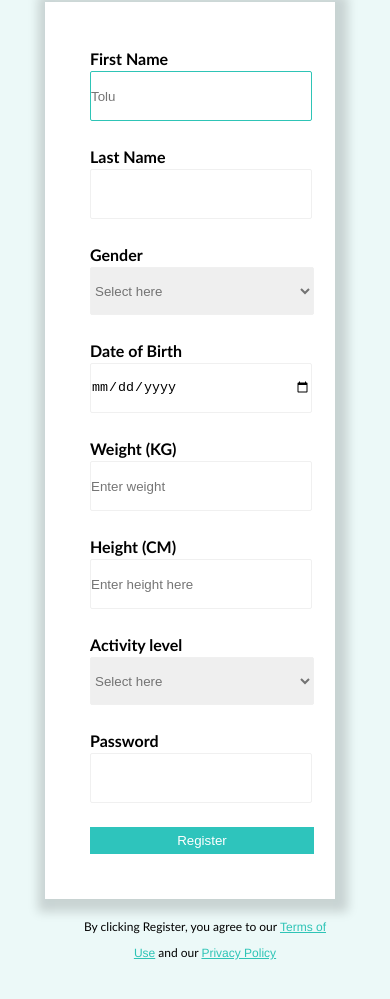
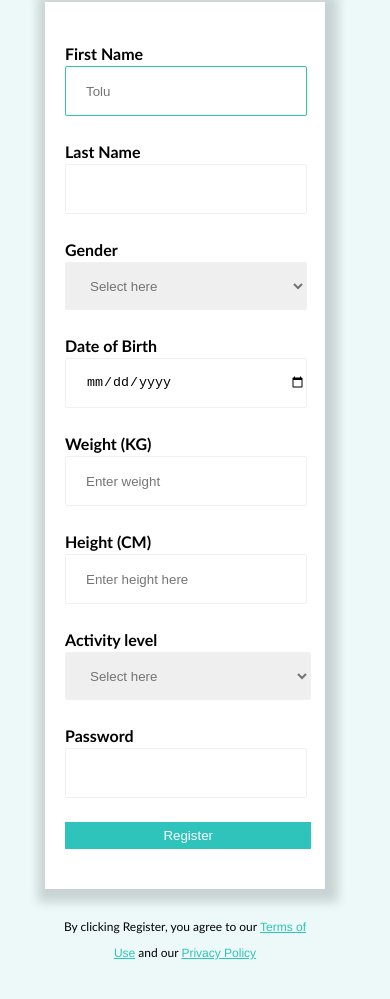
Before and after one commit to azlink2952/Alaba_Soneye_Assignment2, a plain HTML site: page index.html in a window 390 px wide. Shown: the part 243-1242 px from the top of the page. Drawn offline with Linux system fonts and the light colour scheme.

Commit message:
initial commit

```diff
--- a/index.html
+++ b/index.html
@@ -135,7 +135,7 @@
         </div>
         <div class="clan3">
             <form action="submit">
-                <div>
+                <div class="align">
                     <label for="fname"><b>First Name</b></label> <br>
                     <input class="first_name " type="text" name="first_name" id="" placeholder="Tolu"> <br> <br>
                     <label for="lname"><b>Last Name</b></label> <br>
--- a/style.css
+++ b/style.css
@@ -74,15 +74,23 @@ button{
 }
 .password {
     width: 98%;
+    padding-left: 20px;
 }
 .select {
     width: 100%;
+    padding-left: 20px;
+
 }
 .gender {
     width: 100%;
+    padding-left: 20px;
 }
 .date {
     width: 98%;
+    padding-left: 20px;
+}
+.first_name, .box {
+padding-left: 20px;
 }
 .hero1 {
     padding: 50px;
@@ -247,7 +255,7 @@ input[type="date"]:in-range::-webkit-datetime-edit-text{ color:transparent;} */
     }
     form{
         box-shadow: 3px 3px 10px 10px #00000027 ;
-        padding: 45px;
+        padding: 40px;
         margin: 45px;
         line-height: 150%;
         background-color: #ffffff;
@@ -261,19 +269,22 @@ input[type="date"]:in-range::-webkit-datetime-edit-text{ color:transparent;} */
         padding: 30px;
     }
     .gender {
-        width: 112%;
+        width: 110%;
+        padding-left: 20px;
     }
     .select {
         width: 112%;
+        padding-left: 20px;
     }
     .password {
-        width: 110%;
+        width: 100%;
+        padding-left: 20px;
     }
     button {
         width: 112%;
     }
     .date, .box, .first_name {
-        width: 110%;
+        width: 100%;
     }
     .labelll {
         height: 10px;
@@ -294,9 +305,9 @@ input[type="date"]:in-range::-webkit-datetime-edit-text{ color:transparent;} */
         position: relative;
         text-wrap: wrap;
         text-align: center;
-        top: -110px;
+        top: -80px;
         width: 250px;
-        padding: 80px;
+        padding: 60px;
 
     }
     .labelll .text-wrapper {
@@ -307,6 +318,10 @@ input[type="date"]:in-range::-webkit-datetime-edit-text{ color:transparent;} */
         font-family: "Sofia Pro-Medium", Helvetica;
         font-weight: 500;
         text-decoration: underline;
+    }
+    .align {
+        padding-left: -40px;
+        margin-left: -20px;
     }
 }
 @media screen and (max-width: 625px) {
@@ -371,7 +386,7 @@ input[type="date"]:in-range::-webkit-datetime-edit-text{ color:transparent;} */
     }
     form{
         box-shadow: 3px 3px 10px 10px #00000027 ;
-        padding: 45px;
+        padding: 40px;
         margin: 45px;
         line-height: 150%;
         background-color: #ffffff;
@@ -385,19 +400,22 @@ input[type="date"]:in-range::-webkit-datetime-edit-text{ color:transparent;} */
         padding: 30px;
     }
     .gender {
-        width: 112%;
+        width: 110%;
+        padding-left: 20px;
     }
     .select {
         width: 112%;
+        padding-left: 20px;
     }
     .password {
-        width: 110%;
+        width: 100%;
+        padding-left: 20px;
     }
     button {
         width: 112%;
     }
     .date, .box, .first_name {
-        width: 110%;
+        width: 100%;
     }
     .labelll {
         height: 10px;
@@ -418,9 +436,9 @@ input[type="date"]:in-range::-webkit-datetime-edit-text{ color:transparent;} */
         position: relative;
         text-wrap: wrap;
         text-align: center;
-        top: -110px;
+        top: -80px;
         width: 250px;
-        padding: 80px;
+        padding: 60px;
 
     }
     .labelll .text-wrapper {
@@ -432,4 +450,8 @@ input[type="date"]:in-range::-webkit-datetime-edit-text{ color:transparent;} */
         font-weight: 500;
         text-decoration: underline;
     }
+    .align {
+        padding-left: -40px;
+        margin-left: -20px;
+    }
 }
```
